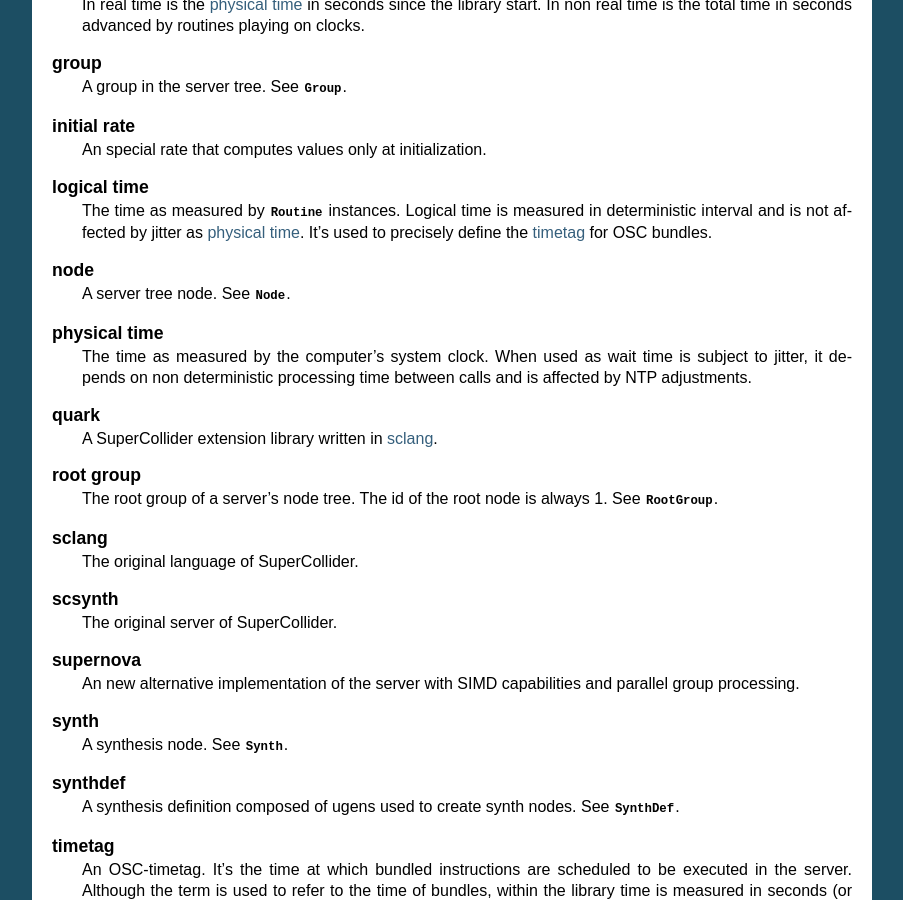
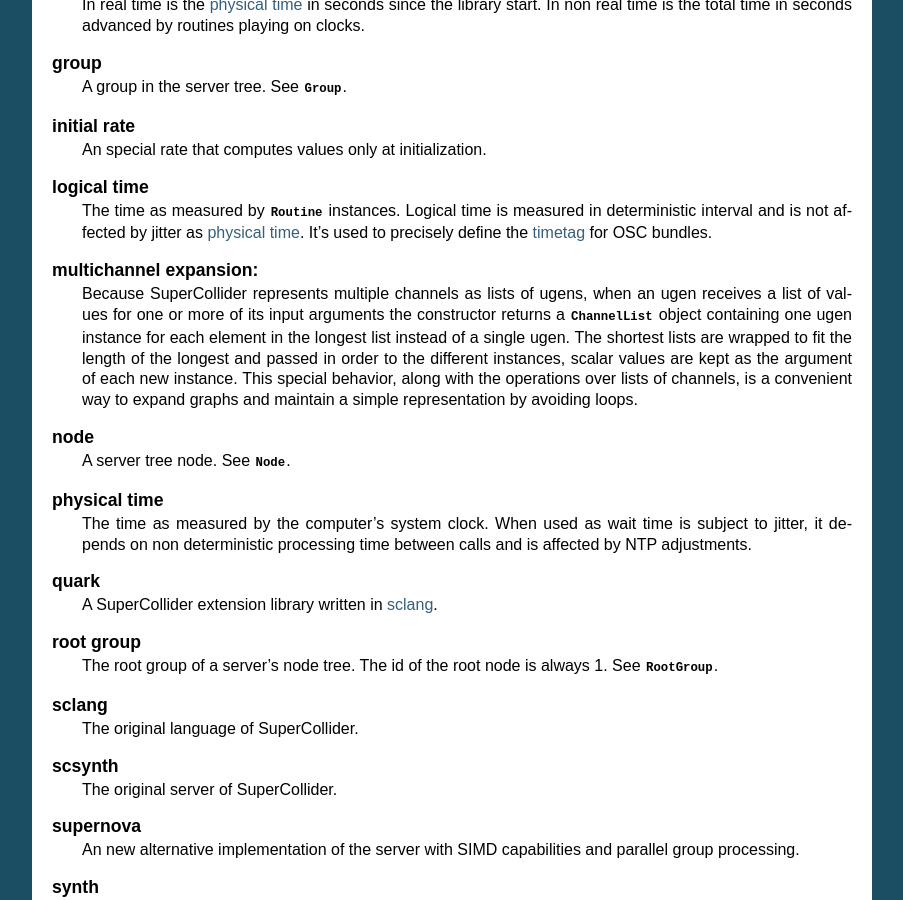
Before and after one commit to smrg-lm/sc3, a Sphinx documentation site: the page built from docs/source/glossary.rst, in a window 1280 px wide and 900 px high, scrolled down 941 px. Shown: the whole window, without its empty margins (198-1101 px from the left). Built offline with Sphinx 7.4.7, drawn with Linux system fonts in a browser that asks for light colours.

Commit message:
Glossary entry and commented import

```diff
--- a/docs/source/glossary.rst
+++ b/docs/source/glossary.rst
@@ -79,6 +79,17 @@
       and is not affected by jitter as :term:`physical time`. It's
       used to precisely define the :term:`timetag` for OSC bundles.
 
+   multichannel expansion:
+      Because SuperCollider represents multiple channels as lists of ugens,
+      when an ugen receives a list of values for one or more of its input arguments
+      the constructor returns a :class:`ChannelList<sc3.synth.ugen.ChannelList>`
+      object containing one ugen instance for each element in the longest list
+      instead of a single ugen. The shortest lists are wrapped to fit the length
+      of the longest and passed in order to the different instances, scalar
+      values are kept as the argument of each new instance. This special behavior,
+      along with the operations over lists of channels, is a convenient way to
+      expand graphs and maintain a simple representation by avoiding loops.
+
    node
       A server tree node.
       See :class:`Node<sc3.synth.node.Node>`.
```
Also changed, not shown: 1 other file.
